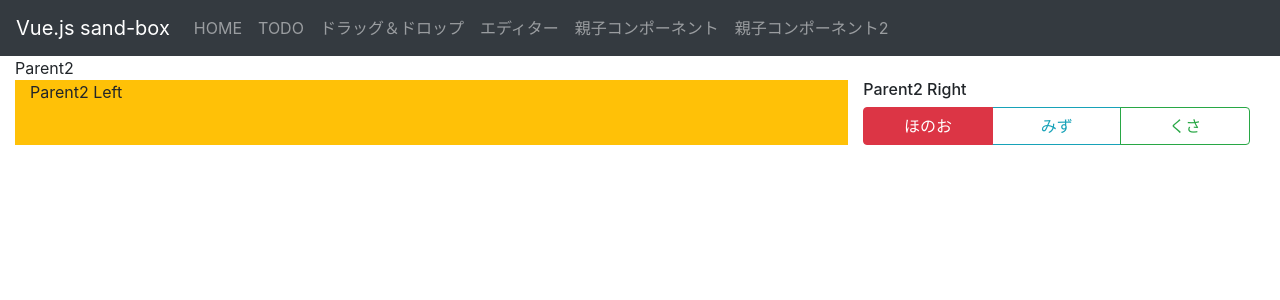
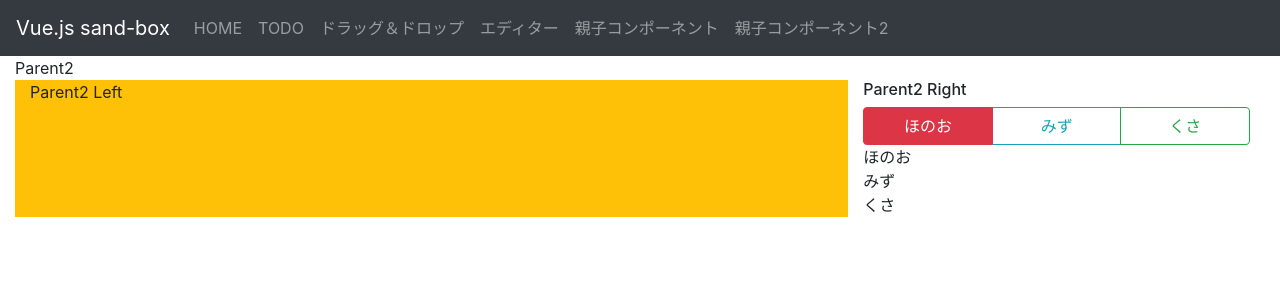
Before and after one commit to kyoruni/vue-sand-box, a Vue app: page /parent2 in a window 1280 px wide. Shown: the top 300 px of the page. Built offline with nearby package versions, Linux system fonts and the light colour scheme.

Commit message:
:wrench: #8 3タイプのコンポーネント表示

```diff
--- a/src/components/Parent2/Right.vue
+++ b/src/components/Parent2/Right.vue
@@ -12,11 +12,26 @@
         くさ
       </b-button>
     </b-button-group>
+
+    <div>
+      <fire></fire>
+      <water></water>
+      <grass></grass>
+    </div>
   </div>
 </template>
 
 <script>
+import fire from './Types/Fire.vue'
+import water from './Types/Water.vue'
+import grass from './Types/Grass.vue'
+
 export default {
+  components: {
+    fire,
+    water,
+    grass
+  },
   data () {
     return {
       currentTab: 'Fire'
```
